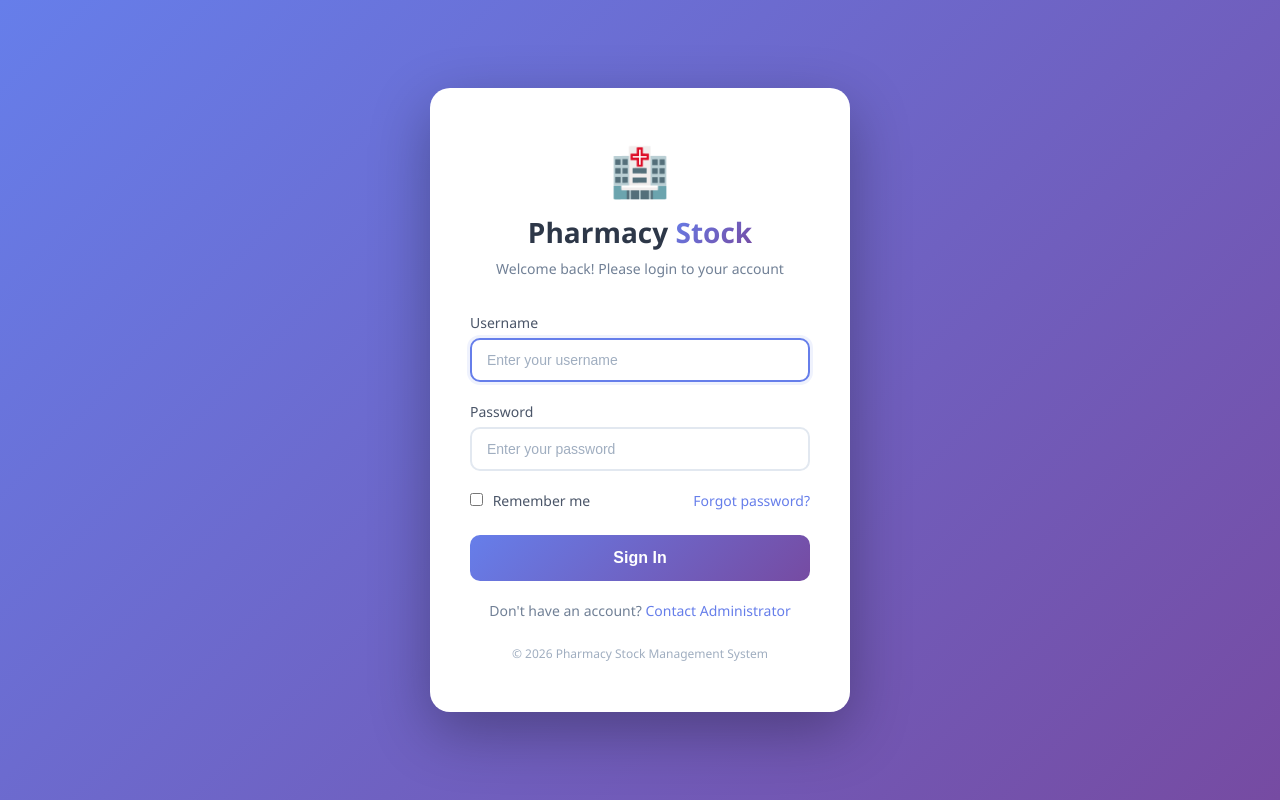
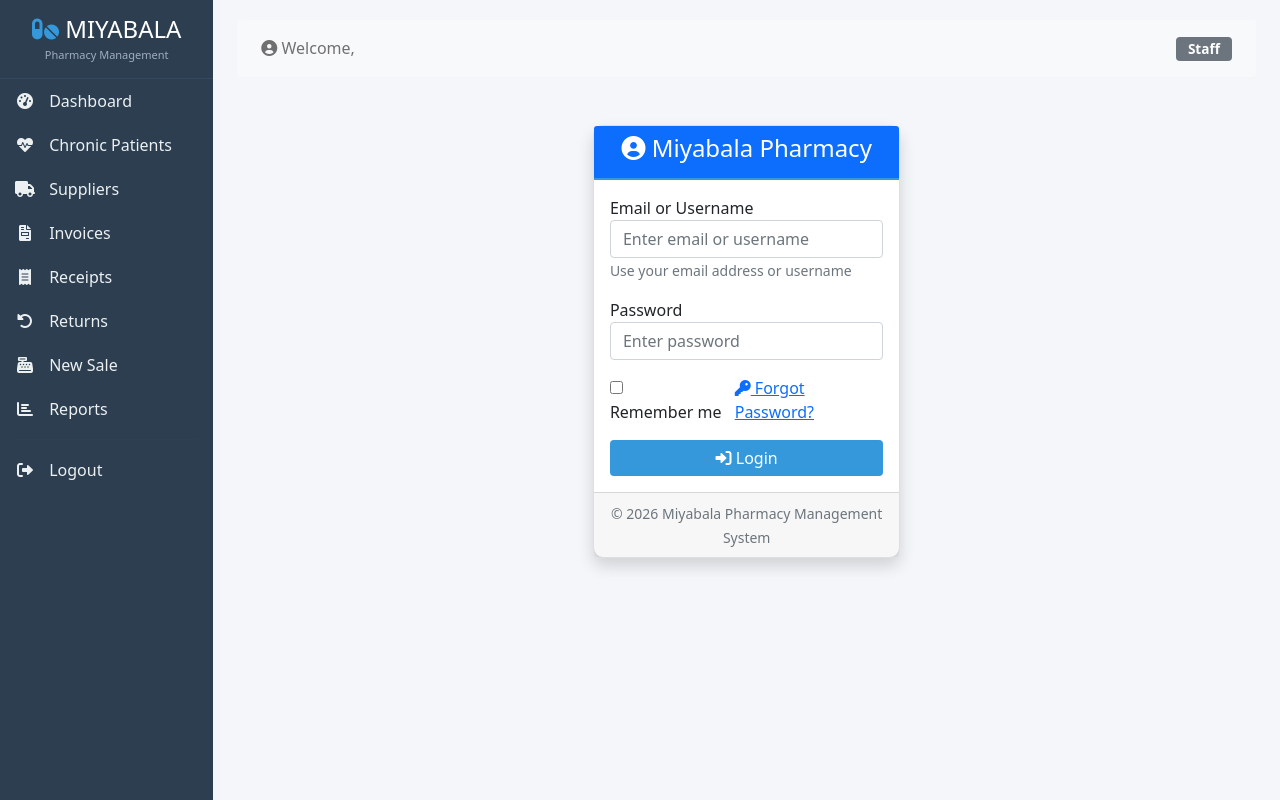
Before and after one commit to kiyimbahenry/miyabalapharmacy, a Django app: page /login/ in a window 1280 px wide. Run offline with Django 5.2, Linux system fonts and the light colour scheme.

Commit message:
Add password reset URLs to authentication system

```diff
--- a/stockcontrol/stock/templates/stock/login.html
+++ b/stockcontrol/stock/templates/stock/login.html
@@ -1,280 +1,61 @@
-<!DOCTYPE html>
-<html lang="en">
-<head>
-    <meta charset="UTF-8">
-    <meta name="viewport" content="width=device-width, initial-scale=1.0">
-    <title>Login - Pharmacy Stock Management</title>
-    <style>
-        * {
-            margin: 0;
-            padding: 0;
-            box-sizing: border-box;
-        }
+{% extends 'stock/base.html' %}
+{% load static %}
 
-        body {
-            font-family: 'Segoe UI', Tahoma, Geneva, Verdana, sans-serif;
-            background: linear-gradient(135deg, #667eea 0%, #764ba2 100%);
-            min-height: 100vh;
-            display: flex;
-            justify-content: center;
-            align-items: center;
-            padding: 20px;
-        }
+{% block title %}Login{% endblock %}
 
-        .login-container {
-            background: white;
-            border-radius: 20px;
-            box-shadow: 0 20px 60px rgba(0, 0, 0, 0.3);
-            padding: 50px 40px;
-            width: 100%;
-            max-width: 420px;
-            animation: fadeIn 0.5s ease;
-        }
+{% block content %}
+<div class="container">
+    <div class="row justify-content-center mt-5">
+        <div class="col-md-6 col-lg-4">
+            <div class="card shadow">
+                <div class="card-header text-center bg-primary text-white">
+                    <h4><i class="fas fa-user-circle"></i> Miyabala Pharmacy</h4>
+                </div>
+                <div class="card-body">
+                    {% if messages %}
+                        {% for message in messages %}
+                            <div class="alert alert-{{ message.tags }} alert-dismissible fade show" role="alert">
+                                {{ message }}
+                                <button type="button" class="btn-close" data-bs-dismiss="alert"></button>
+                            </div>
+                        {% endfor %}
+                    {% endif %}
 
-        @keyframes fadeIn {
-            from {
-                opacity: 0;
-                transform: translateY(-20px);
-            }
-            to {
-                opacity: 1;
-                transform: translateY(0);
-            }
-        }
+                    <form method="post">
+                        {% csrf_token %}
+                        <div class="form-group mb-3">
+                            <label for="username">Email or Username</label>
+                            <input type="text" class="form-control" id="username" name="username"
+                                   placeholder="Enter email or username" required>
+                            <small class="form-text text-muted">Use your email address or username</small>
+                        </div>
 
-        .login-header {
-            text-align: center;
-            margin-bottom: 35px;
-        }
+                        <div class="form-group mb-3">
+                            <label for="password">Password</label>
+                            <input type="password" class="form-control" id="password" name="password"
+                                   placeholder="Enter password" required>
+                        </div>
 
-        .login-header h1 {
-            font-size: 28px;
-            color: #2d3748;
-            margin-bottom: 8px;
-        }
+                        <div class="d-flex justify-content-between align-items-center mb-3">
+                            <div>
+                                <input type="checkbox" id="remember" name="remember">
+                                <label for="remember">Remember me</label>
+                            </div>
+                            <a href="{% url 'stock:password_reset' %}" class="text-primary">
+                                <i class="fas fa-key"></i> Forgot Password?
+                            </a>
+                        </div>
 
-        .login-header h1 span {
-            background: linear-gradient(135deg, #667eea 0%, #764ba2 100%);
-            -webkit-background-clip: text;
-            -webkit-text-fill-color: transparent;
-            background-clip: text;
-        }
-
-        .login-header p {
-            color: #718096;
-            font-size: 14px;
-        }
-
-        .logo-icon {
-            font-size: 48px;
-            margin-bottom: 10px;
-            display: block;
-        }
-
-        .form-group {
-            margin-bottom: 20px;
-        }
-
-        .form-group label {
-            display: block;
-            margin-bottom: 6px;
-            color: #4a5568;
-            font-weight: 500;
-            font-size: 14px;
-        }
-
-        .form-group input {
-            width: 100%;
-            padding: 12px 15px;
-            border: 2px solid #e2e8f0;
-            border-radius: 10px;
-            font-size: 14px;
-            transition: border-color 0.3s, box-shadow 0.3s;
-            outline: none;
-        }
-
-        .form-group input:focus {
-            border-color: #667eea;
-            box-shadow: 0 0 0 3px rgba(102, 126, 234, 0.1);
-        }
-
-        .form-group input::placeholder {
-            color: #a0aec0;
-        }
-
-        .form-options {
-            display: flex;
-            justify-content: space-between;
-            align-items: center;
-            margin-bottom: 25px;
-        }
-
-        .form-options label {
-            color: #4a5568;
-            font-size: 14px;
-            cursor: pointer;
-        }
-
-        .form-options label input[type="checkbox"] {
-            margin-right: 6px;
-            accent-color: #667eea;
-        }
-
-        .form-options a {
-            color: #667eea;
-            text-decoration: none;
-            font-size: 14px;
-            transition: color 0.3s;
-        }
-
-        .form-options a:hover {
-            color: #5a67d8;
-            text-decoration: underline;
-        }
-
-        .btn-login {
-            width: 100%;
-            padding: 14px;
-            background: linear-gradient(135deg, #667eea 0%, #764ba2 100%);
-            color: white;
-            border: none;
-            border-radius: 10px;
-            font-size: 16px;
-            font-weight: 600;
-            cursor: pointer;
-            transition: transform 0.2s, box-shadow 0.2s;
-        }
-
-        .btn-login:hover {
-            transform: translateY(-2px);
-            box-shadow: 0 10px 20px rgba(102, 126, 234, 0.3);
-        }
-
-        .btn-login:active {
-            transform: translateY(0);
-        }
-
-        .messages {
-            margin-bottom: 20px;
-        }
-
-        .message {
-            padding: 12px 15px;
-            border-radius: 10px;
-            font-size: 14px;
-            margin-bottom: 10px;
-        }
-
-        .message.error {
-            background: #fed7d7;
-            color: #742a2a;
-            border: 1px solid #feb2b2;
-        }
-
-        .message.success {
-            background: #c6f6d5;
-            color: #22543d;
-            border: 1px solid #9ae6b4;
-        }
-
-        .message.info {
-            background: #bee3f8;
-            color: #2a4365;
-            border: 1px solid #90cdf4;
-        }
-
-        .register-link {
-            text-align: center;
-            margin-top: 20px;
-            color: #718096;
-            font-size: 14px;
-        }
-
-        .register-link a {
-            color: #667eea;
-            text-decoration: none;
-            font-weight: 500;
-        }
-
-        .register-link a:hover {
-            text-decoration: underline;
-        }
-
-        .footer-text {
-            text-align: center;
-            margin-top: 25px;
-            color: #a0aec0;
-            font-size: 12px;
-        }
-
-        /* Responsive */
-        @media (max-width: 480px) {
-            .login-container {
-                padding: 30px 20px;
-            }
-
-            .login-header h1 {
-                font-size: 24px;
-            }
-
-            .form-options {
-                flex-direction: column;
-                align-items: flex-start;
-                gap: 10px;
-            }
-        }
-    </style>
-</head>
-<body>
-    <div class="login-container">
-        <div class="login-header">
-            <span class="logo-icon">🏥</span>
-            <h1>Pharmacy <span>Stock</span></h1>
-            <p>Welcome back! Please login to your account</p>
-        </div>
-
-        <!-- Display messages -->
-        {% if messages %}
-            <div class="messages">
-                {% for message in messages %}
-                    <div class="message {{ message.tags }}">
-                        {{ message }}
-                    </div>
-                {% endfor %}
+                        <button type="submit" class="btn btn-primary w-100">
+                            <i class="fas fa-sign-in-alt"></i> Login
+                        </button>
+                    </form>
+                </div>
+                <div class="card-footer text-center text-muted">
+                    <small>&copy; 2026 Miyabala Pharmacy Management System</small>
+                </div>
             </div>
-        {% endif %}
-
-        <!-- Login Form -->
-        <form method="post" action="{% url 'stock:login' %}">
-            {% csrf_token %}
-
-            <div class="form-group">
-                <label for="username">Username</label>
-                <input type="text" id="username" name="username" placeholder="Enter your username" required autofocus>
-            </div>
-
-            <div class="form-group">
-                <label for="password">Password</label>
-                <input type="password" id="password" name="password" placeholder="Enter your password" required>
-            </div>
-
-            <div class="form-options">
-                <label>
-                    <input type="checkbox" name="remember"> Remember me
-                </label>
-                <a href="#">Forgot password?</a>
-            </div>
-
-            <button type="submit" class="btn-login">Sign In</button>
-        </form>
-
-        <div class="register-link">
-            Don't have an account? <a href="#">Contact Administrator</a>
-        </div>
-
-        <div class="footer-text">
-            &copy; {% now "Y" %} Pharmacy Stock Management System
         </div>
     </div>
-</body>
-</html>
+</div>
+{% endblock %}
--- /dev/null
+++ b/stockcontrol/stock/templates/stock/password_reset_subject.txt
@@ -0,0 +1 @@
+Password Reset Request - Miyabala Pharmacy
--- a/stockcontrol/stock/urls.py
+++ b/stockcontrol/stock/urls.py
@@ -1,4 +1,5 @@
 from django.urls import path
+from django.contrib.auth import views as auth_views
 from . import views
 
 app_name = 'stock'
@@ -9,6 +10,35 @@ urlpatterns = [
     # ============================================================
     path('login/', views.login_view, name='login'),
     path('logout/', views.logout_view, name='logout'),
+
+    # ============================================================
+    # PASSWORD RESET URLs - ADDED
+    # ============================================================
+    path('password-reset/',
+         auth_views.PasswordResetView.as_view(
+             template_name='stock/password_reset.html',
+             email_template_name='stock/password_reset_email.html',
+             subject_template_name='stock/password_reset_subject.txt'
+         ),
+         name='password_reset'),
+
+    path('password-reset/done/',
+         auth_views.PasswordResetDoneView.as_view(
+             template_name='stock/password_reset_done.html'
+         ),
+         name='password_reset_done'),
+
+    path('password-reset-confirm/<uidb64>/<token>/',
+         auth_views.PasswordResetConfirmView.as_view(
+             template_name='stock/password_reset_confirm.html'
+         ),
+         name='password_reset_confirm'),
+
+    path('password-reset-complete/',
+         auth_views.PasswordResetCompleteView.as_view(
+             template_name='stock/password_reset_complete.html'
+         ),
+         name='password_reset_complete'),
 
     # ============================================================
     # DASHBOARD
@@ -27,7 +57,7 @@ urlpatterns = [
     path('drugs/<int:drug_id>/delete/', views.drug_delete, name='drug_delete'),
 
     # ============================================================
-    # CHRONIC PATIENT URLs - ADDED
+    # CHRONIC PATIENT URLs
     # ============================================================
     path('patients/', views.patient_list, name='patient_list'),
     path('patients/create/', views.patient_create, name='patient_create'),
@@ -69,8 +99,9 @@ urlpatterns = [
     path('api/complete-sale/', views.complete_sale, name='complete_sale'),
     path('returns/', views.return_list, name='return_list'),
     path('returns/create/', views.return_create, name='return_create'),
+
     # ============================================================
-    # REPORT URLs - ADDED
+    # REPORT URLs
     # ============================================================
     path('reports/', views.reports_dashboard, name='reports_dashboard'),
     path('api/generate-report/', views.generate_report_api, name='generate_report_api'),
@@ -88,7 +119,7 @@ urlpatterns = [
     # ============================================================
     path('users/', views.user_list, name='user_list'),
     path('users/create/', views.user_create, name='user_create'),
-    path('users/<int:user_id>/', views.user_detail, name='user_detail'),  # Changed pk to user_id
-    path('users/<int:user_id>/edit/', views.user_edit, name='user_edit'),  # Changed pk to user_id and update to edit
-    path('users/<int:user_id>/delete/', views.user_delete, name='user_delete'),  # Changed pk to user_id
+    path('users/<int:user_id>/', views.user_detail, name='user_detail'),
+    path('users/<int:user_id>/edit/', views.user_edit, name='user_edit'),
+    path('users/<int:user_id>/delete/', views.user_delete, name='user_delete'),
 ]
--- a/stockcontrol/stock/views.py
+++ b/stockcontrol/stock/views.py
@@ -21,7 +21,7 @@ from .models import (
     Drug, Supplier, Invoice, Category, InvoiceItem,
     Sale, SaleItem, Receipt, Report, ChronicPatient,
     PatientMedication, PatientVisit,
-    ReturnedDrug, StockMovement   # <-- added
+    ReturnedDrug, StockMovement
 )
 
 
@@ -37,24 +37,37 @@ def is_admin_or_manager(user):
 # ============================================================
 
 def login_view(request):
-    """User login view"""
+    """User login view - supports both username and email"""
     if request.user.is_authenticated:
         return redirect('stock:dashboard')
 
     if request.method == 'POST':
-        username = request.POST.get('username')
+        username_or_email = request.POST.get('username')
         password = request.POST.get('password')
 
-        if username and password:
-            user = authenticate(request, username=username, password=password)
+        if username_or_email and password:
+            user = None
+
+            # Try to find user by email first
+            if '@' in username_or_email:
+                try:
+                    user_obj = User.objects.get(email=username_or_email)
+                    user = authenticate(request, username=user_obj.username, password=password)
+                except User.DoesNotExist:
+                    pass
+
+            # If not found by email, try by username
+            if not user:
+                user = authenticate(request, username=username_or_email, password=password)
+
             if user is not None:
                 login(request, user)
                 next_url = request.GET.get('next', '/')
                 return redirect(next_url)
             else:
-                messages.error(request, 'Invalid username or password.')
+                messages.error(request, 'Invalid email/username or password.')
         else:
-            messages.error(request, 'Please enter both username and password.')
+            messages.error(request, 'Please enter both email/username and password.')
 
     return render(request, 'stock/login.html')
 
@@ -1452,8 +1465,9 @@ def invoice_list(request):
 
 
 @login_required
+@user_passes_test(is_admin_or_manager)
 def invoice_create(request):
-    """Create a new invoice (simplified version)"""
+    """Create a new invoice - Admin/Manager only"""
     suppliers = Supplier.objects.all()
     invoices = Invoice.objects.all()
     drugs = Drug.objects.all()  # For the dropdown in the modal
@@ -1528,8 +1542,9 @@ def invoice_detail(request, invoice_id):
 
 
 @login_required
+@user_passes_test(is_admin_or_manager)
 def invoice_delete(request, invoice_id):
-    """Delete an invoice"""
+    """Delete an invoice - Admin/Manager only"""
     invoice = get_object_or_404(Invoice, id=invoice_id)
 
     if request.method == 'POST':
```
Also changed, not shown: stockcontrol/stock/templates/stock/password_reset.html (added, +45 -0 lines), stockcontrol/stock/templates/stock/password_reset_complete.html (added, +26 -0 lines), stockcontrol/stock/templates/stock/password_reset_confirm.html (added, +59 -0 lines), stockcontrol/stock/templates/stock/password_reset_done.html (added, +27 -0 lines), stockcontrol/stock/templates/stock/password_reset_email.html (added, +14 -0 lines).
